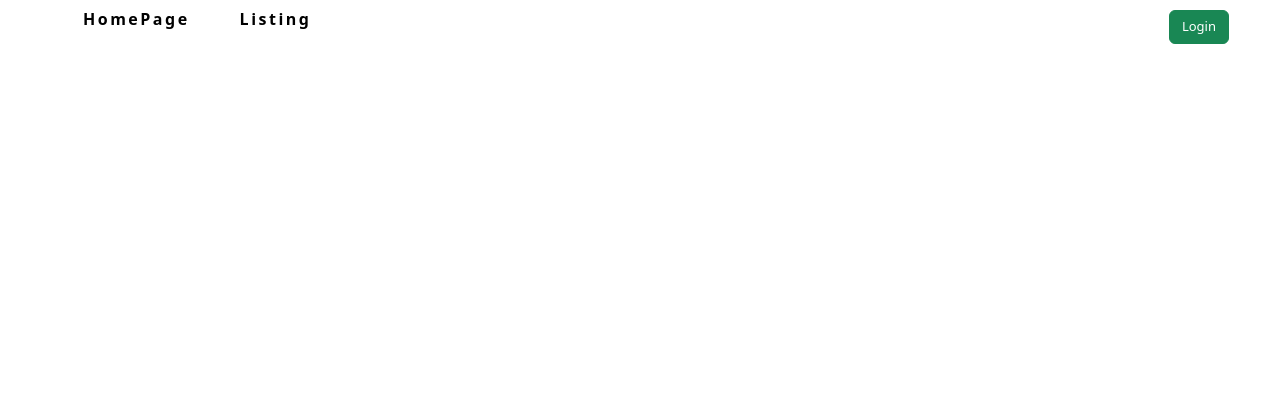
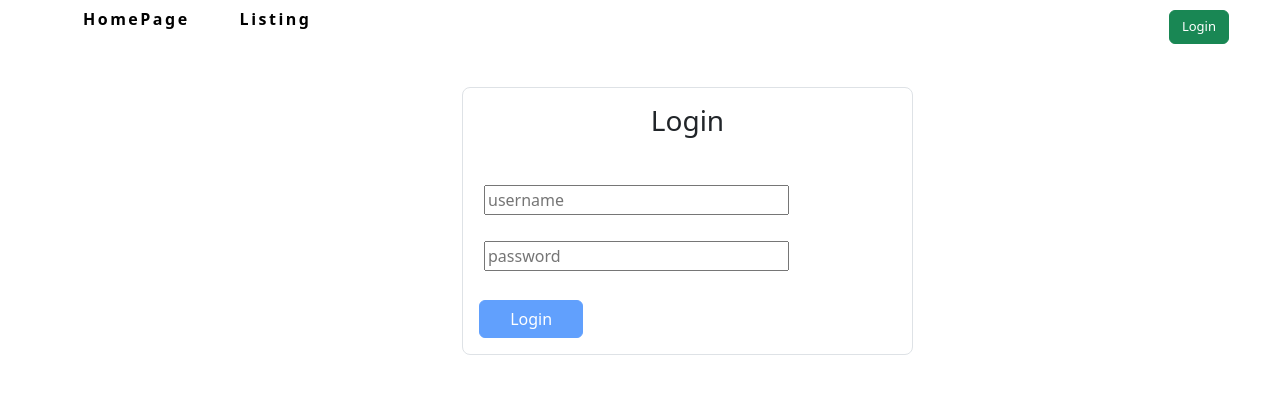
Before and after one commit to kaustdixit/miniproject-furniture, an Angular app: page /login in a window 1280 px wide. Before the commit this address led to /. Shown: the top 394 px of the page. Built offline with nearby package versions, Linux system fonts and the light colour scheme.

Commit message:
Added Login Component

```diff
--- a/src/app/app-routing.module.ts
+++ b/src/app/app-routing.module.ts
@@ -3,6 +3,7 @@ import { RouterModule, Routes } from '@angular/router';
 
 import { AppComponent } from './app.component';
 import { HeaderComponent } from './components/header/header.component';
+import { LoginComponent } from './components/header/login/login.component';
 import { HomepageComponent } from './components/homepage/homepage.component';
 import { ListingpageComponent } from './components/listingpage/listingpage.component';
 import { ProductpageComponent } from './components/productpage/productpage.component';
@@ -13,6 +14,7 @@ const routes: Routes = [
   {path : "Home", component : HomepageComponent},
   {path : "List", component : ListingpageComponent},
   {path : "Product/:id", component : ProductpageComponent},
+  {path : "login", component: LoginComponent}
 ];
 
 @NgModule({
--- a/src/app/components/header/header.component.html
+++ b/src/app/components/header/header.component.html
@@ -7,8 +7,12 @@
     </ul>
   </nav>
   <nav class="right-nav">
-        <!-- Search, Add to cart and Login To be introduced after API calling is done, -->
-        <button type="button" class="btn btn-success">Login</button>
-        <a href=""><li><img src="" alt=""></li></a>
+    <button type="button"
+      class="btn btn-success"
+      [routerLink]="['/login']">Login</button>
+    <a>
+      <li><img src=""
+          alt=""></li>
+    </a>
   </nav>
 </header>
--- a/src/app/components/header/header.component.ts
+++ b/src/app/components/header/header.component.ts
@@ -3,8 +3,6 @@ import { Component } from '@angular/core';
 @Component({
   selector: 'app-header',
   templateUrl: './header.component.html',
-  styleUrls: ['./header.component.css']
+  styleUrls: ['./header.component.css'],
 })
-export class HeaderComponent {
-
-}
+export class HeaderComponent {}
--- /dev/null
+++ b/src/app/components/header/login/login.component.css
@@ -0,0 +1,36 @@
+.panel-heading {
+  text-align: center;
+  margin-bottom: 10px;
+}
+
+#forget {
+  min-width: 100px;
+  margin-left: auto;
+  cursor: pointer;
+}
+
+a:hover {
+  text-decoration: none;
+}
+
+.form-inline label {
+  padding-left: 10px;
+  margin: 0;
+  cursor: S;
+}
+
+.panel {
+  border-radius: 8px;
+}
+
+.input-field {
+  border-radius: 5px;
+  padding: 5px;
+  display: flex;
+  align-items: center;
+  cursor: pointer;
+}
+
+input {
+  width: 75%;
+}
--- /dev/null
+++ b/src/app/components/header/login/login.component.html
@@ -0,0 +1,39 @@
+<div class="container">
+  <div class="row">
+    <div class="offset-md-2 col-lg-5 col-md-7 offset-lg-4 offset-md-3">
+      <div class="panel border bg-white">
+        <div class="panel-heading">
+          <h3 class="pt-3 font-weight-bold">
+            Login
+          </h3>
+        </div>
+        <div class="panel-body p-3">
+          <form [formGroup]="loginForm">
+            <div class="form-group pt-3">
+              <div class="input-field">
+                <input type="text"
+                  placeholder="username"
+                  formControlName="username">
+              </div>
+              <small *ngIf="loginForm.controls['username'].dirty && loginForm.hasError('required', 'username')"
+                class="text-danger">*username is required</small>
+            </div>
+            <div class="form-group pt-3">
+              <div class="input-field">
+                <input type="password"
+                  placeholder="password"
+                  formControlName="password">
+              </div>
+              <small *ngIf="loginForm.controls['password'].dirty && loginForm.hasError('required', 'password')"
+                class="text-danger">*password is required</small>
+            </div>
+            <button type="submit"
+              class="btn btn-primary btn-block mt-4 w-25"
+              [disabled]="loginForm.invalid"
+              (click)="onSubmit()">Login</button>
+          </form>
+        </div>
+      </div>
+    </div>
+  </div>
+</div>
--- /dev/null
+++ b/src/app/components/header/login/login.component.ts
@@ -0,0 +1,45 @@
+import { Component, OnInit } from '@angular/core';
+import {
+  FormBuilder,
+  FormControl,
+  FormGroup,
+  Validators,
+} from '@angular/forms';
+import { Router } from '@angular/router';
+import { AuthService } from 'src/app/test/auth.service';
+
+@Component({
+  selector: 'app-login',
+  templateUrl: './login.component.html',
+  styleUrls: ['./login.component.css'],
+})
+export class LoginComponent implements OnInit {
+  loginForm!: FormGroup;
+
+  constructor(
+    private fb: FormBuilder,
+    private auth: AuthService,
+    private router: Router
+  ) {}
+
+  ngOnInit(): void {
+    this.loginForm = this.fb.group({
+      username: ['', Validators.required],
+      password: ['', Validators.required],
+    });
+  }
+
+  onSubmit() {
+    console.log(this.loginForm.value);
+    this.auth.login(this.loginForm.value).subscribe({
+      next: (res) => {
+        alert(res.message);
+        this.loginForm.reset();
+        this.router.navigate(['List']);
+      },
+      error: (err) => {
+        alert(err?.error.message);
+      },
+    });
+  }
+}
--- /dev/null
+++ b/src/app/test/auth.service.ts
@@ -0,0 +1,14 @@
+import { Injectable } from '@angular/core';
+import { HttpClient } from '@angular/common/http';
+
+@Injectable({
+  providedIn: 'root',
+})
+export class AuthService {
+  private Url: string = 'https://localhost:7285/api/User/authenticate';
+  constructor(private http: HttpClient) {}
+
+  login(loginObj: any) {
+    return this.http.post<any>(`${this.Url}`, loginObj);
+  }
+}
```
Also changed, not shown: src/app/app.module.ts (+10 -5 lines), src/app/components/header/header.component.css (+6 -6 lines), 1 other file (tests, documents, lock files or other folders). Lines whose indentation alone changed are shown as unchanged.
